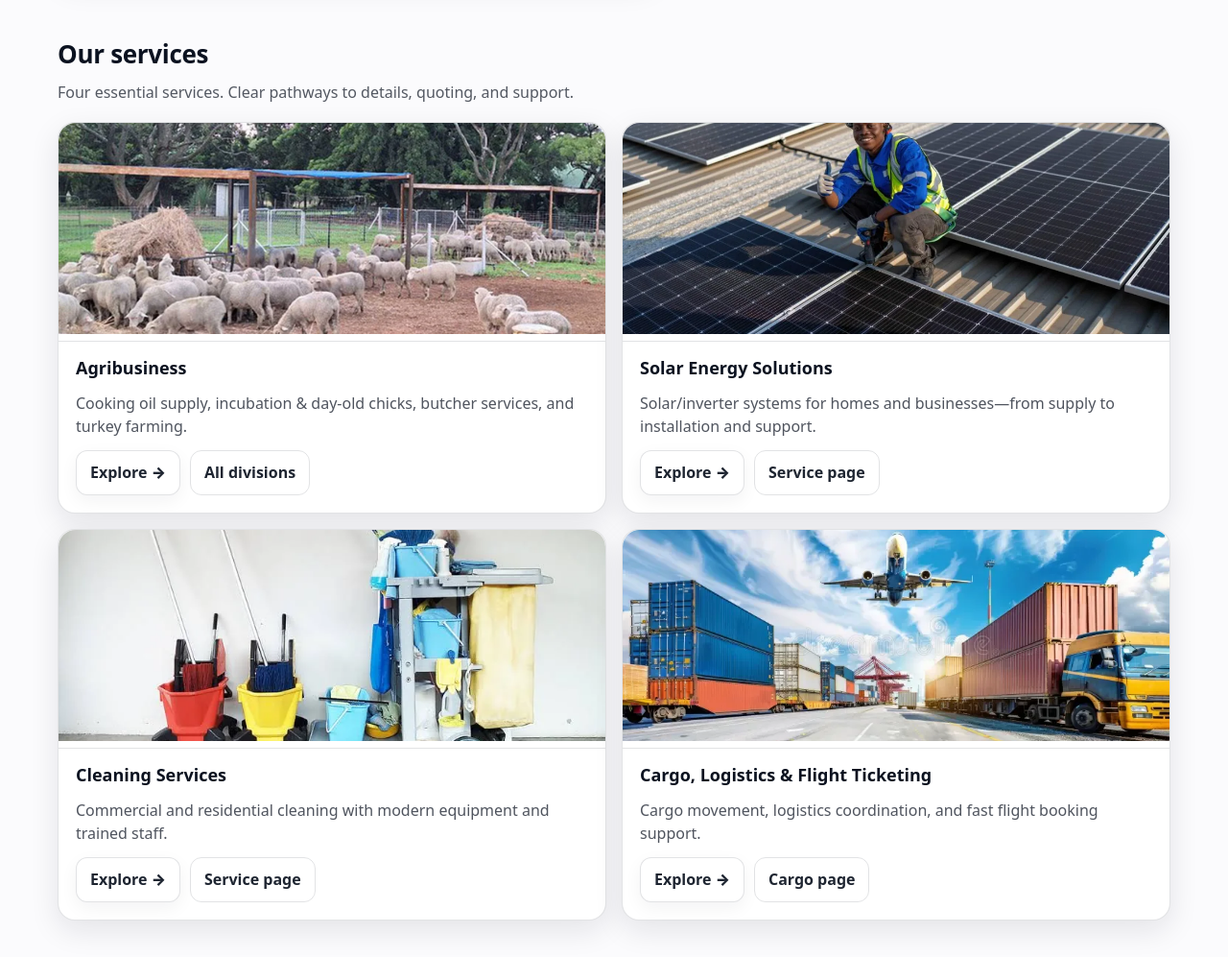
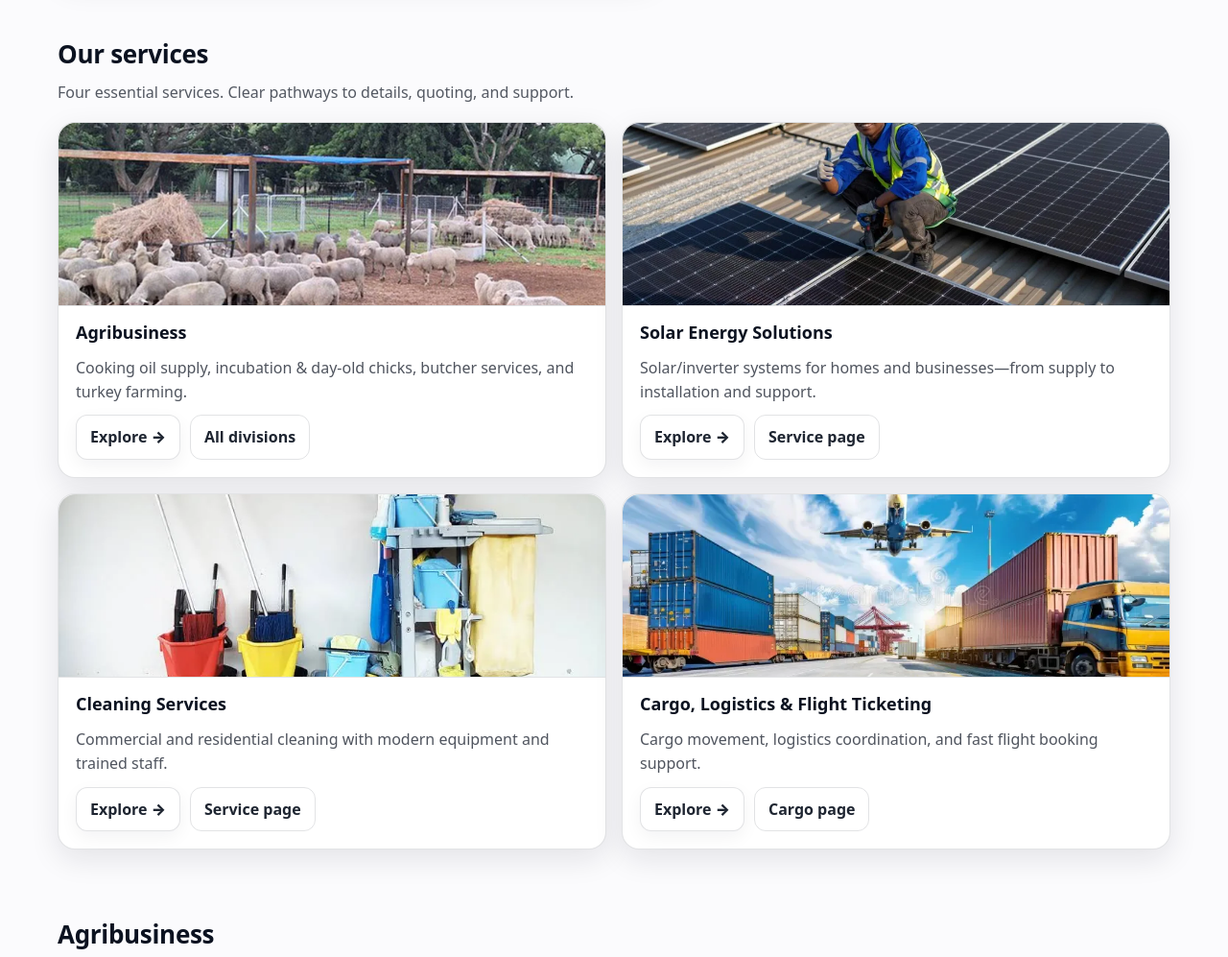
Before and after one commit to prop25fxt/NEW-ATGGLOBAL, a plain HTML site: page index.html in a window 1280 px wide. Shown: the part 820-1817 px from the top of the page at 96% size. Drawn offline with Linux system fonts and the light colour scheme.

Commit message:
Add files via upload

```diff
--- a/assets/css/styles.css
+++ b/assets/css/styles.css
@@ -79,11 +79,8 @@ h1{margin:14px 0 10px;font-size:clamp(34px,4vw,52px);line-height:1.05;letter-spa
 .card p{margin:0;color:rgba(11,18,32,.72)}
 .card .meta{margin-top:10px;color:var(--muted);font-size:13px}
 .card .thumb{margin:-18px -18px 14px;border-bottom:1px solid var(--border);overflow:hidden;border-radius:var(--radius) var(--radius) 0 0}
-.card .thumb img {
-  width: 100%;
-  height: 220px;
-  object-fit: cover;
-}
+.card .thumb img{width:100%;height:190px;object-fit:cover;display:block}
+
 .banner{background:linear-gradient(135deg,rgba(0,48,80,.08),rgba(64,176,208,.08));border:1px solid var(--border);border-radius:var(--radius);padding:18px;display:flex;align-items:center;justify-content:space-between;gap:16px;box-shadow:var(--shadow)}
 .quote{border-left:4px solid var(--accent);padding:12px 14px;background:rgba(64,176,208,.10);border-radius:12px}
 
```
